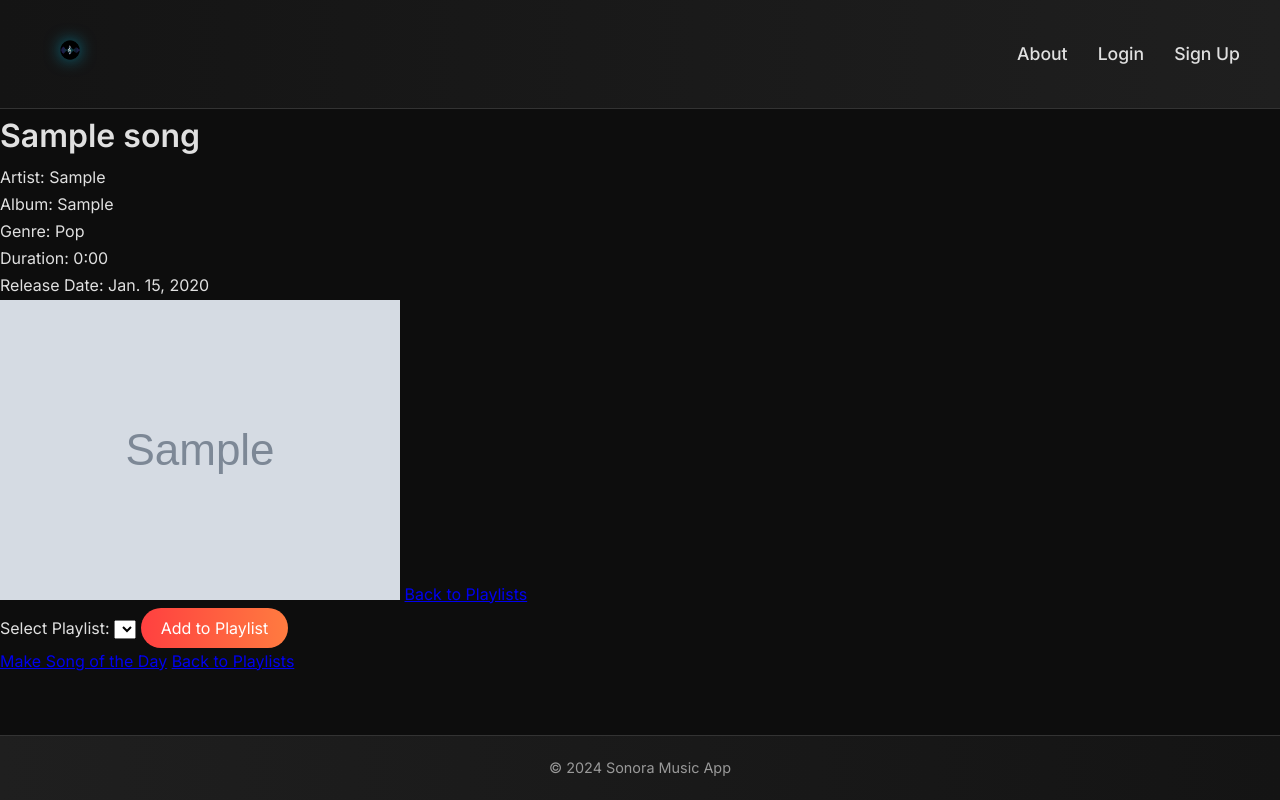
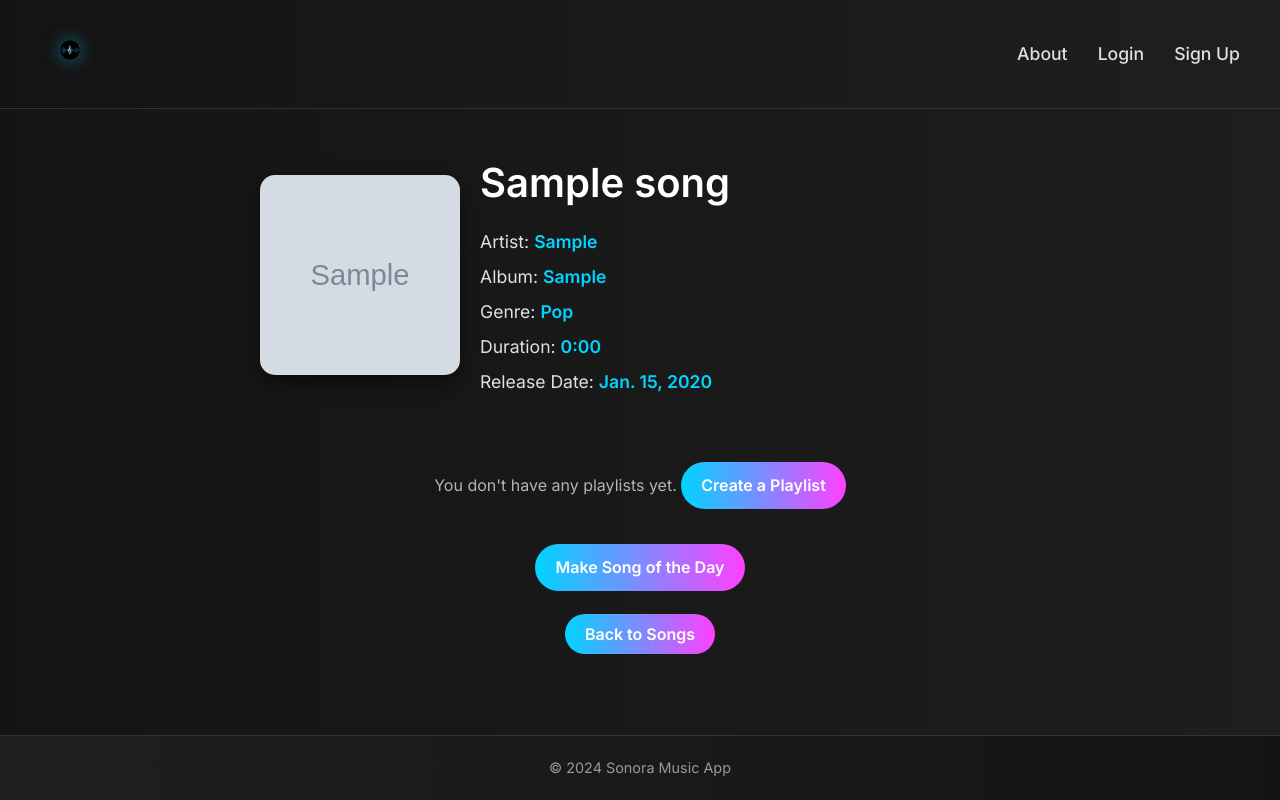
Before and after one commit to lh-25/Sonora, a Django app: page /songs/1/ in a window 1280 px wide. Run offline with Django 5.2, Linux system fonts and the light colour scheme; tables that the repository leaves empty hold one stand-in row (values such as "Sample post"); grey boxes marked "Sample" are stand-in pictures; lists and menus that the app fills with data are empty.

Commit message:
added date selector for songs paginator and more styles

```diff
--- a/main_app/models.py
+++ b/main_app/models.py
@@ -29,10 +29,11 @@ class Song(models.Model):
   album_cover = models.ImageField(upload_to='songs/images/',null=True, blank=True)
   class Meta:
     ordering = ['title', 'artist']
+
   def __str__(self):
     return f'{self.title} by {self.artist}'
   def get_absolute_url(self):
-        return reverse('song_detail', kwargs={'pk': self.pk})
+        return reverse('song_detail', kwargs={'song_id': self.pk})
 
   def formatted_duration(self):
         minutes, seconds = divmod(self.duration.total_seconds(), 60)
--- /dev/null
+++ b/main_app/static/css/detail.css
@@ -0,0 +1,157 @@
+/* General Styles */
+body {
+  font-family: 'Inter', sans-serif;
+  background: linear-gradient(to right, #141414, #1e1e1e);
+  color: #e0e0e0;
+  margin: 0;
+  padding: 0;
+}
+
+.song-detail-section {
+  padding: 40px 20px;
+  max-width: 800px;
+  margin: 0 auto;
+  text-align: center;
+}
+
+.song-header {
+  display: flex;
+  flex-wrap: wrap;
+  align-items: center;
+  gap: 20px;
+  margin-bottom: 30px;
+}
+
+.album-cover {
+  width: 200px;
+  height: 200px;
+  border-radius: 15px;
+  object-fit: cover;
+  box-shadow: 0 8px 20px rgba(0, 0, 0, 0.5);
+}
+
+.song-info {
+  text-align: left;
+  flex: 1;
+}
+
+.song-info h1 {
+  font-size: 2.5rem;
+  font-weight: 700;
+  color: #fff;
+  margin-bottom: 10px;
+}
+
+.song-info p {
+  font-size: 1.1rem;
+  margin: 5px 0;
+}
+
+.song-info strong {
+  color: #00d4ff;
+}
+
+/* Action Section */
+.action-section {
+  margin: 30px 0;
+  display: flex;
+  flex-direction: column;
+  align-items: center;
+  gap: 15px;
+}
+
+.playlist-form {
+  display: flex;
+  gap: 10px;
+  align-items: center;
+  justify-content: center;
+}
+
+.playlist-form select {
+  padding: 10px 15px;
+  font-size: 1rem;
+  border-radius: 25px;
+  border: none;
+  outline: none;
+  background: #2a2a2a;
+  color: #e0e0e0;
+}
+
+.add-btn {
+  padding: 10px 20px;
+  font-size: 1rem;
+  font-weight: 600;
+  border-radius: 25px;
+  color: #fff;
+  background: linear-gradient(90deg, #00d4ff, #ff40ff);
+  cursor: pointer;
+  transition: transform 0.3s ease, box-shadow 0.3s ease;
+}
+
+.add-btn:hover {
+  transform: translateY(-3px);
+  box-shadow: 0 8px 20px rgba(0, 212, 255, 0.5);
+}
+.no-playlists {
+  font-size: 1rem;
+  color: #b3b3b3;
+  margin: 20px 0;
+}
+
+.no-playlists .create-btn {
+  display: inline-block;
+  padding: 10px 20px;
+  font-size: 1rem;
+  font-weight: 600;
+  border-radius: 25px;
+  color: #fff;
+  background: linear-gradient(90deg, #00d4ff, #ff40ff);
+  text-decoration: none;
+  cursor: pointer;
+  margin-top: 10px;
+  transition: transform 0.3s ease, box-shadow 0.3s ease;
+}
+
+.no-playlists .create-btn:hover {
+  transform: translateY(-3px);
+  box-shadow: 0 8px 20px rgba(0, 212, 255, 0.5);
+}
+
+.action-section .btn {
+  padding: 10px 20px;
+  font-size: 1rem;
+  font-weight: 600;
+  border-radius: 25px;
+  color: #fff;
+  background: linear-gradient(90deg, #00d4ff, #ff40ff);
+  cursor: pointer;
+  transition: transform 0.3s ease, box-shadow 0.3s ease;
+  text-decoration: none;
+}
+
+.action-section .btn:hover {
+  transform: translateY(-3px);
+  box-shadow: 0 8px 20px rgba(0, 212, 255, 0.5);
+}
+
+/* Back Link */
+.back-link {
+  margin-top: 30px;
+}
+
+.back-link .btn {
+  padding: 10px 20px;
+  font-size: 1rem;
+  font-weight: 600;
+  border-radius: 25px;
+  color: #fff;
+  background: linear-gradient(90deg, #00d4ff, #ff40ff);
+  cursor: pointer;
+  transition: transform 0.3s ease, box-shadow 0.3s ease;
+  text-decoration: none;
+}
+
+.back-link .btn:hover {
+  transform: translateY(-3px);
+  box-shadow: 0 8px 20px rgba(0, 212, 255, 0.5);
+}
--- a/main_app/templates/songs/detail.html
+++ b/main_app/templates/songs/detail.html
@@ -1,36 +1,52 @@
 {% extends "base.html" %}
 {% load static %}
 {% block head %}
-
 <link rel="stylesheet" href="{% static 'css/detail.css' %}" />
 {% endblock %}
 {% block title %}{{ song.title }} Details{% endblock %}
 
 {% block content %}
+<section class="song-detail-section">
+  <!-- Song Details Header -->
+  <div class="song-header">
+    {% if song.album_cover %}
+    <img src="{{ song.album_cover.url }}" alt="{{ song.title }} album cover" class="album-cover">
+    {% endif %}
+    <div class="song-info">
       <h1>{{ song.title }}</h1>
-<p>Artist: {{ song.artist }}</p>
-<p>Album: {{ song.album }}</p>
-<p>Genre: {{ song.get_genre_display }}</p>
-<p>Duration: {{ song.formatted_duration}}</p>
-<p>Release Date: {{ song.release_date }}</p>
-{% if song.album_cover %}
-<img src="{{ song.album_cover.url }}" alt="{{ song.title }} album cover">
-{% endif %}
-<a href="{% url 'playlist-index' %}">Back to Playlists</a>
+      <p>Artist: <strong>{{ song.artist }}</strong></p>
+      <p>Album: <strong>{{ song.album }}</strong></p>
+      <p>Genre: <strong>{{ song.get_genre_display }}</strong></p>
+      <p>Duration: <strong>{{ song.formatted_duration }}</strong></p>
+      <p>Release Date: <strong>{{ song.release_date }}</strong></p>
+    </div>
+  </div>
 
-<form method="post" action="{% url 'add-to-playlist' song.id %}">
+  <!-- Playlist Action -->
+  <div class="action-section">
+    {% if user.playlists.exists %}
+    <form method="post" action="{% url 'add-to-playlist' song.id %}" class="playlist-form">
       {% csrf_token %}
-  <label for="playlist">Select Playlist:</label>
+      <label for="playlist">Add to Playlist:</label>
       <select name="playlist" id="playlist">
         {% for playlist in user.playlists.all %}
         <option value="{{ playlist.id }}">{{ playlist.name }}</option>
         {% endfor %}
       </select>
-  <button type="submit">Add to Playlist</button>
+      <button type="submit" class="btn add-btn">Add</button>
     </form>
+    {% else %}
+    <p class="no-playlists">
+      You don't have any playlists yet.
+      <a href="{% url 'playlist_create' %}" class="btn create-btn">Create a Playlist</a>
+    </p>
+    {% endif %}
+    <a href="{% url 'create-song-of-the-day' song.id %}" class="btn">Make Song of the Day</a>
+  </div>
 
-<!-- Make Song of the Day Button -->
-<a href="{% url 'create-song-of-the-day' song.id %}">Make Song of the Day</a>
-
-<a href="{% url 'playlist-index' %}">Back to Playlists</a>
+  <!-- Back Link -->
+  <div class="back-link">
+    <a href="{% url 'song-index' %}" class="btn">Back to Songs</a>
+  </div>
+</section>
 {% endblock %}
--- a/main_app/views.py
+++ b/main_app/views.py
@@ -9,7 +9,8 @@ from django.contrib.auth.decorators import login_required
 from django.contrib.auth.mixins import LoginRequiredMixin
 from .models import Song, Playlist, SongOfTheDay
 from django.contrib.auth.models import User
-from .forms import SignupForm
+from .forms import SignupForm, SongForm
+
 # Create your views here.
 def signup(request):
     error_message = ''
@@ -54,37 +55,30 @@ def profile(request, user_id):
 
 # Song Views
 def song_index(request):
- # Fetch query parameters
     genre = request.GET.get('genre', '')
     search_query = request.GET.get('search', '')
-    page = request.GET.get('page', 1)  # Get current page number
+    page = request.GET.get('page', 1)
 
-    # Base queryset
+
     songs = Song.objects.all()
 
-    # Apply genre filter if selected
     if genre:
         songs = songs.filter(genre__iexact=genre)
-
-    # Apply partial search filter across title, artist, and album
     if search_query:
         songs = songs.filter(
             Q(title__icontains=search_query) |
             Q(artist__icontains=search_query) |
             Q(album__icontains=search_query)
         )
-
-    # Apply pagination
-    paginator = Paginator(songs, 10)  # Show 10 songs per page
+    paginator = Paginator(songs, 10)
     songs_page = paginator.get_page(page)
 
-    # Pass genre choices to the template for dropdown rendering
     genre_choices = Song._meta.get_field('genre').choices
 
     return render(request, 'songs/index.html', {
-        'songs': songs_page,  # Paginated songs
+        'songs': songs_page,
         'genre_choices': genre_choices,
-        'request': request,  # Pass request for retaining filter values in template
+        'request': request,
     })
 
 def song_detail(request, song_id):
@@ -93,7 +87,8 @@ def song_detail(request, song_id):
 
 class SongCreate(CreateView):
   model = Song
-  fields = '__all__'
+  form_class = SongForm
+
 
 def add_to_playlist(request, song_id):
     song = get_object_or_404(Song, id=song_id)
@@ -133,13 +128,19 @@ class PlaylistDelete(DeleteView):
   success_url ='/playlists/my-playlists/'
 
 def playlist_index(request):
+  page = request.GET.get('page', 1)
   playlists = Playlist.objects.filter(visibility='PUBLIC')
-  return render(request, 'playlists/playlist_index.html', {'playlists': playlists})
+  paginator = Paginator(playlists, 10)
+  playlists_page = paginator.get_page(page)
+  return render(request, 'playlists/playlist_index.html', {'playlists': playlists_page})
 
 
 def my_playlists(request):
+  page = request.GET.get('page', 1)
   playlists = Playlist.objects.filter(user=request.user)
-  return render(request, 'playlists/my_playlists.html',{'playlists': playlists})
+  paginator = Paginator(playlists, 10)
+  playlists_page = paginator.get_page(page)
+  return render(request, 'playlists/my_playlists.html',{'playlists': playlists_page})
 
 def playlist_details(request, playlist_id):
   playlist = Playlist.objects.get(id=playlist_id)
@@ -176,12 +177,18 @@ class SongOfTheDayDelete(DeleteView):
   success_url ='/song_of_the_day/my-posts/'
 
 def songoftheday_index(request):
- posts = SongOfTheDay.objects.all()
- return render(request, 'song_of_the_day/song_of_the_day_index.html', {'posts': posts})
+  posts = SongOfTheDay.objects.all()
+  page = request.GET.get('page', 1)
+  paginator = Paginator(posts, 10)
+  posts_page = paginator.get_page(page)
+  return render(request, 'song_of_the_day/song_of_the_day_index.html', {'posts': posts_page})
 
 def my_posts(request):
   posts = SongOfTheDay.objects.filter(user=request.user)
-  return render(request, 'song_of_the_day/my_posts.html',{'posts': posts})
+  page = request.GET.get('page', 1)
+  paginator = Paginator(posts, 10)
+  posts_page = paginator.get_page(page)
+  return render(request, 'song_of_the_day/my_posts.html',{'posts': posts_page})
 
 def songoftheday_details(request, post_id):
   post = SongOfTheDay.objects.get(id=post_id)
```
Also changed, not shown: main_app/forms.py (+16 -0 lines), main_app/static/css/my_posts.css (added, +126 -0 lines), main_app/static/css/post_detail.css (added, +95 -0 lines), main_app/static/css/post_index.css (added, +119 -0 lines), main_app/templates/song_of_the_day/my_posts.html (+18 -12 lines), main_app/templates/song_of_the_day/song_of_the_day_detail.html (+26 -8 lines), main_app/templates/song_of_the_day/song_of_the_day_index.html (+28 -8 lines), main_app/media/songs/images/all_caps.webp (added), main_app/media/songs/images/all_caps_JWqvXcH.webp (added), main_app/static/images/rainyday.jpeg (added). Lines whose indentation alone changed are shown as unchanged.
